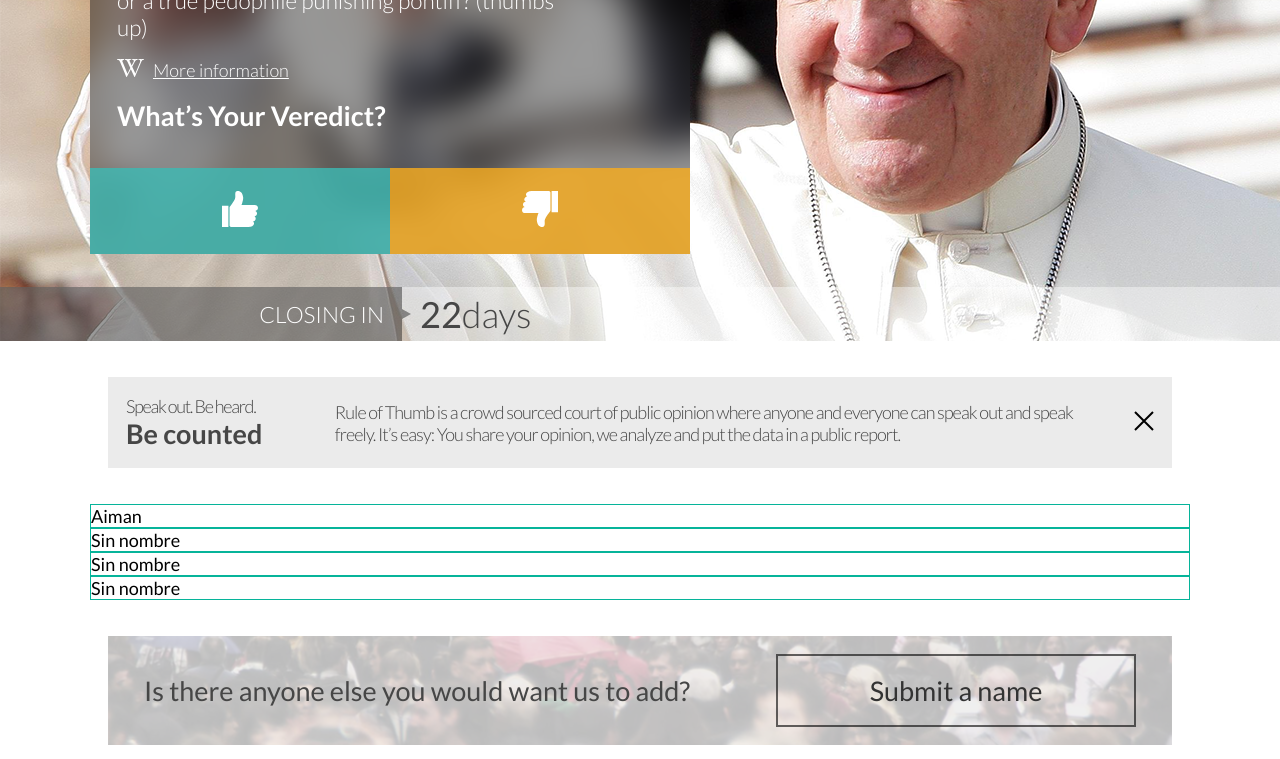
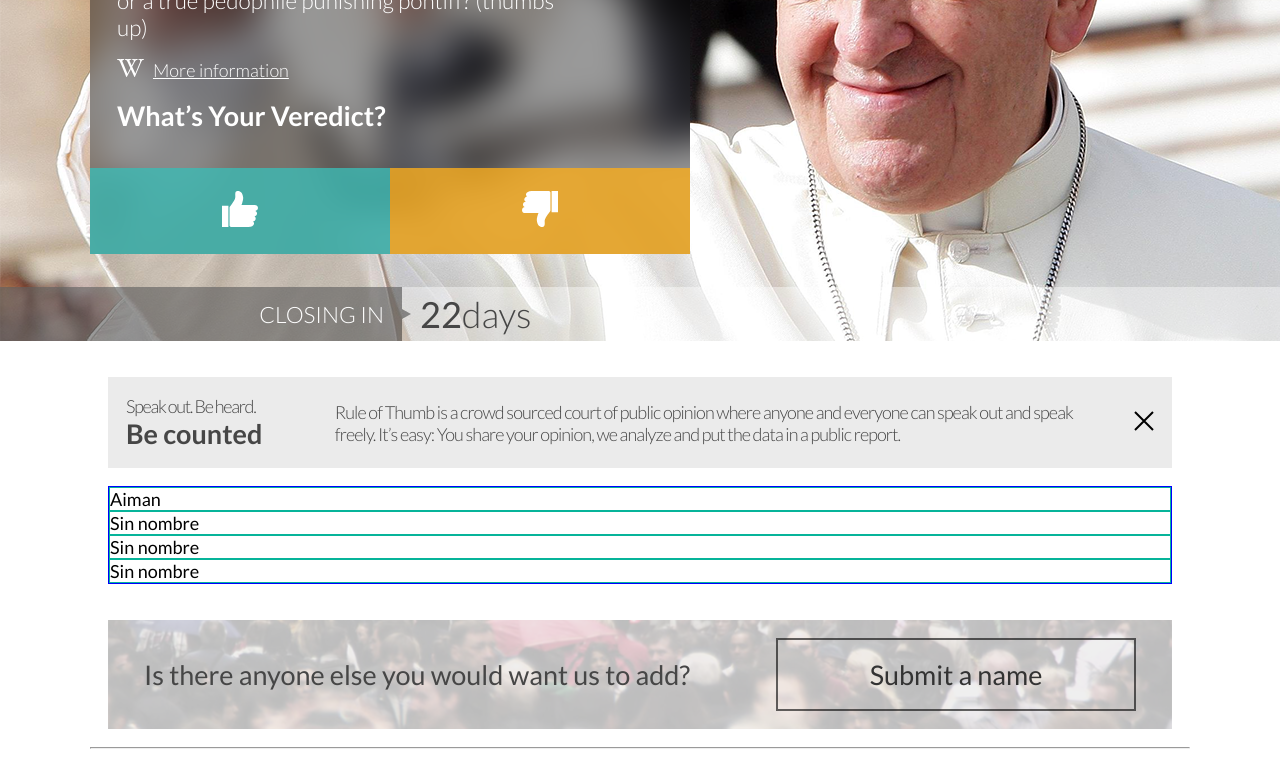
Before and after one commit to Aimanizales/rule-of-thumb, a React (Create React App) app: page / in a window 1280 px wide. Shown: the part 359-1118 px from the top of the page. Built offline with nearby package versions, Linux system fonts and the light colour scheme.

Commit message:
Moved elements to Main

```diff
--- a/src/App.js
+++ b/src/App.js
@@ -1,17 +1,10 @@
 import React from "react";
 import {
     BrowserRouter as Router,
-    // Switch,
-    // Route,
 } from "react-router-dom";
 
 import Theme from "./theme/Theme";
 import Footer from "./components/Footer";
-// import Header from "./components/Header";
-// import Hero from "./components/Hero";
-// import About from "./pages/About";
-// import Home from "./pages/Home";
-// import Users from "./pages/Users";
 import AsideBar from "./components/AsideBar";
 import BannerTop from "./components/BannerTop";
 import CardsContainer from "./components/CardsContainer";
@@ -20,24 +13,8 @@ function App() {
     return (
         <Theme>
             <Router>
-                {/* <Hero>
-                    <Header />
-                </Hero> */}
                 <BannerTop />
-                <main role="main">
-                    <CardsContainer />
-                    {/* <Switch>
-                        <Route exact path="/">
-                            <Home />
-                        </Route>
-                        <Route path="/about">
-                            <About />
-                        </Route>
-                        <Route path="/users">
-                            <Users />
-                        </Route>
-                    </Switch> */}
-                </main>
+                <CardsContainer />
             </Router>
             <AsideBar />
             <Footer />
--- /dev/null
+++ b/src/components/CardsContainer/StyledCardsContainer.js
@@ -0,0 +1,8 @@
+import styled from 'styled-components';
+
+const StyledMain = styled.main`
+    border: thin solid blue;
+    margin: 1rem;
+`;
+
+export default StyledMain;
--- a/src/components/CardsContainer/index.jsx
+++ b/src/components/CardsContainer/index.jsx
@@ -1,14 +1,15 @@
 import { React } from 'react';
 import Card from '../Card';
+import Main from './StyledCardsContainer';
 
 function CardsContainer () {
     return (
-        <div>
+        <Main>
             <Card name="Aiman" />
             <Card />
             <Card />
             <Card />
-        </div>
+        </Main>
     )
 };
 
```
